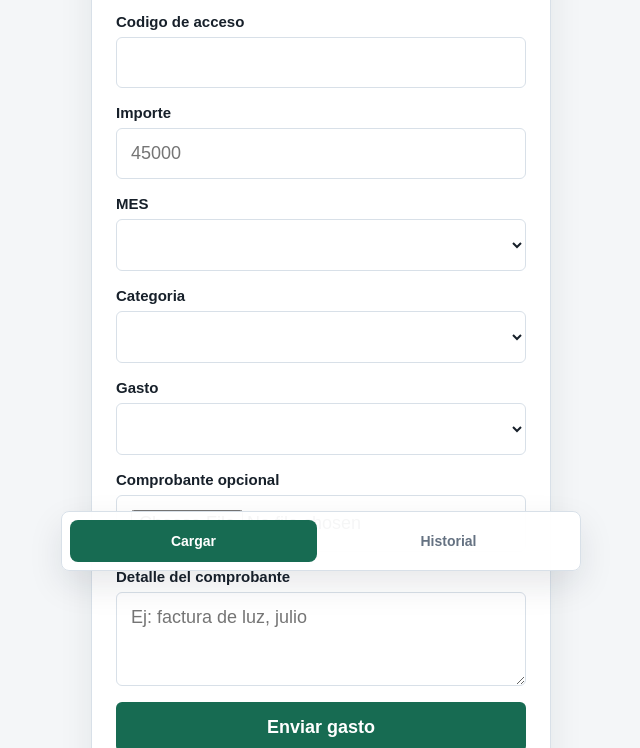
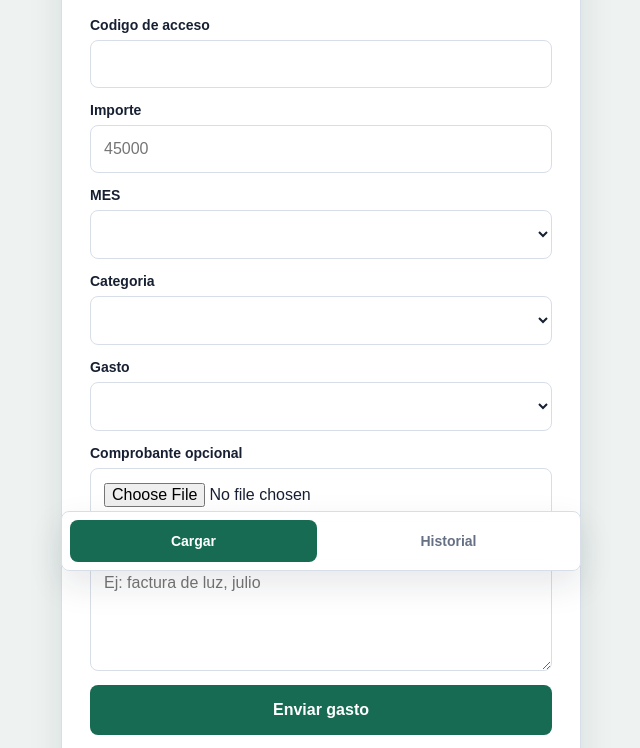
Before and after one commit to santimoretti9/tuckys-gastos, a website: page public/app.html in a window 1280 px wide. Shown: the part 215-963 px from the top of the page, without its empty margins (319-959 px from the left). Drawn offline with Linux system fonts and the light colour scheme.

Commit message:
Update app.htmlUse Tuckys icon and fixed styles

```diff
--- a/public/app.html
+++ b/public/app.html
@@ -4,11 +4,11 @@
     <meta charset="utf-8">
     <meta name="viewport" content="width=device-width, initial-scale=1">
     <title>Cargar gasto Tuckys</title>
-    <link rel="apple-touch-icon" href="/apple-touch-icon.png">
-    <link rel="icon" type="image/png" href="/favicon.png">
+    <link rel="apple-touch-icon" href="/app-icon.svg">
+    <link rel="icon" type="image/svg+xml" href="/app-icon.svg">
     <link rel="manifest" href="/site.webmanifest">
     <meta name="theme-color" content="#176b52">
-    <link rel="stylesheet" href="/styles.css">
+    <link rel="stylesheet" href="/styles-tucky.css">
   </head>
   <body>
     <main class="app-shell">
```
